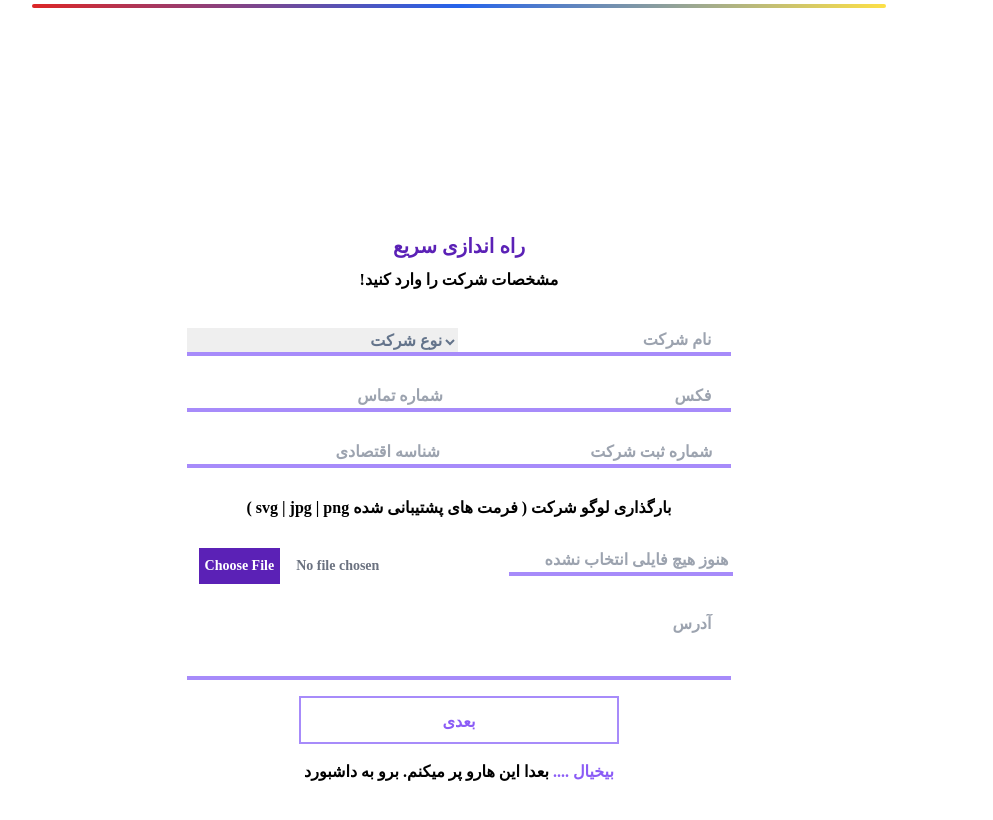
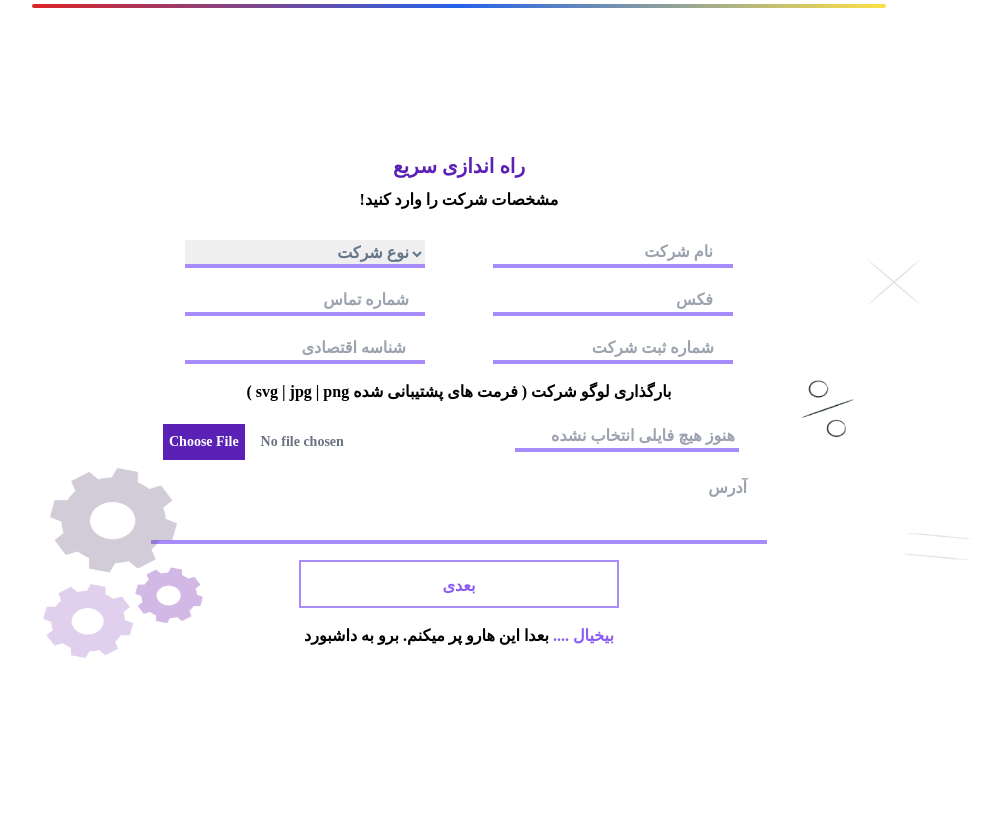
Before and after one commit to rekar-accounting/frontend, a Next.js app: page /Company-Info-Page in a window 1280 px wide. Shown: the top 820 px of the page, without its empty margins (181-1174 px from the left). Built offline with nearby package versions, Linux system fonts and the light colour scheme.

Commit message:
post a photo

```diff
--- a/pages/Company-Info-Page.tsx
+++ b/pages/Company-Info-Page.tsx
@@ -1,49 +1,57 @@
 import next from "next";
 import Link from "next/link";
+import Image from "next/image";
 
 
 export default function Company (){
     return(
-        <div className=" mx-auto md:container md:w-2/3 lg:container lg:w-2/3 mb-10">
+        <div>
+            <div className=" absolute mt-96 pt-20 md:ml-20 lg:ml-56  ">
+               <Image src="/assets/images/gear.png" width={160} height={190} />
+            </div>
+            <div className=" absolute mt-0 right-56 sm:right-0 sm:mt-0 md:mt-64 md:right-3 lg:right-32 ">
+                <Image src="/assets/images/operators.png" width={170} height={300} />
+            </div>
+            <div className=" mx-auto md:container lg:container lg:w-2/3 xl:container xl:w-2/3 mb-10">
                 <div className=" bg-gradient-to-r from-red-600 via-blue-600 to-yellow-300 h-1 rounded-lg mt-1 "></div>
 
 
 
 
 
-            <div className=" mt-56">
+                <div className=" mt-36">
                     <h1 className=" text-center text-xl text-violet-800 "> راه اندازی سریع </h1>
                     <h1 className=" text-center pt-2"> !مشخصات شرکت را وارد کنید </h1>
                 </div>
 
-            <form className="mt-6 mx-auto sm:p-4 md:w-4/5 lg:w-2/3 lg:p-3 lg:mx-auto">
+                <form className="mt-4 mx-auto sm:p-4 md:w-4/5 lg:w-3/4 lg:p-3 lg:mx-auto">
                     <div className="flex">
-                    <select className="border-b-4 border-violet-400 hover:border-violet-800 w-56 md:w-56 lg:w-72 mx-auto focus:outline-none text-slate-500">
+                        <select className="border-b-4 border-violet-400 hover:border-violet-800 w-56 md:w-56 lg:w-60 mx-auto focus:outline-none text-slate-500">
                             <option className=" text-right"> نوع شرکت </option>
                             <option>..........</option>
                             <option>...............</option>
                         </select>
-                    <input type="text" placeholder=" نام شرکت " className="text-right pr-4 border-b-4 border-violet-400 hover:border-violet-800 focus:outline-none mx-auto w-56 md:w-56 lg:w-72 lg:pl-3"/>
+                        <input type="text" placeholder=" نام شرکت " className="text-right pr-4 border-b-4 border-violet-400 hover:border-violet-800 focus:outline-none mx-auto w-56 md:w-56 lg:w-60"/>
                     </div>
-                <div className="flex mt-7 ">
-                    <input type="tel" placeholder=" شماره تماس" className="text-right pr-4 border-b-4 border-violet-400 hover:border-violet-800 focus:outline-none mx-auto w-56 md:w-56 lg:w-72 lg:pl-3" />
-                    <input type="tel" placeholder=" فکس "        className="text-right pr-4 border-b-4 border-violet-400 hover:border-violet-800 focus:outline-none mx-auto w-56 md:w-56 lg:w-72 lg:pl-3" />
+                    <div className="flex mt-5 ">
+                        <input type="tel" placeholder=" شماره تماس" className="text-right pr-4 border-b-4 border-violet-400 hover:border-violet-800 focus:outline-none mx-auto w-56 md:w-56 lg:w-60 " />
+                        <input type="tel" placeholder=" فکس "        className="text-right pr-4 border-b-4 border-violet-400 hover:border-violet-800 focus:outline-none mx-auto w-56 md:w-56 lg:w-60 " />
                     </div>
-                <div className="flex mt-7">
-                    <input type="number" placeholder=" شناسه اقتصادی "  className="text-right border-b-4 pl-2 border-violet-400 hover:border-violet-800 focus:outline-none mx-auto w-56 md:w-56 lg:w-72 lg:pl-3" />
-                    <input type="number" placeholder=" شماره ثبت شرکت " className="text-right border-b-4 pl-10 border-violet-400 hover:border-violet-800 focus:outline-none mx-auto w-56 md:w-56 lg:w-72 lg:pl-3 " />
+                    <div className="flex mt-5">
+                        <input type="number" placeholder=" شناسه اقتصادی "  className="text-right border-b-4 pl-2 border-violet-400 hover:border-violet-800 focus:outline-none mx-auto w-56 md:w-56 lg:w-60 " />
+                        <input type="number" placeholder=" شماره ثبت شرکت " className="text-right border-b-4 pl-10 border-violet-400 hover:border-violet-800 focus:outline-none mx-auto w-56 md:w-56 lg:w-60  " />
                     </div>
                     <div>
-                    <p className=" mt-7 text-center"> ( svg | jpg | png فرمت های پشتیبانی شده ) بارگذاری لوگو شرکت </p>
+                        <p className=" mt-4 text-center"> ( svg | jpg | png فرمت های پشتیبانی شده ) بارگذاری لوگو شرکت </p>
                     </div>
-                <div className="flex mx-auto sm:mx-auto md:mx-auto md:flex mt-7">
+                    <div className="flex mx-auto sm:mx-auto md:mx-auto md:flex mt-5">
 
                         <input type="file" className=" text-sm text-gray-500 file:mr-4 file:py-2 w-96 file:border-0 file:text-sm file:bg-violet-800 file:text-white focus:outline-none pl-3 md:w-96  lg:w-96 lg:pl-3 " />
                         <div className=" sm:m-0 md:ml-10 lg:ml-14">
                             <input type="text" placeholder=" هنوز هیچ فایلی انتخاب نشده " className="mx-7 text-right border-b-4 border-violet-400 hover:border-violet-800 focus:outline-none w-56 md:ml-4 md:w-56 lg:w-56" />
                         </div>
                     </div>
-                <div className=" mt-7">
+                    <div className=" mt-4">
                         <input type="text" placeholder=" آدرس " className=" text-right px-4 w-full border-b-4 border-violet-400 hover:border-violet-800 pr-4 pb-10 focus:outline-none" />
                     </div>
                     <div className=" mt-4 text-center pt-3 mx-auto border-2 border-violet-400 text-violet-500 hover:bg-violet-300 hover:text-black w-80 h-12">
@@ -53,5 +61,7 @@ export default function Company (){
                     <p className=" pt-4 text-violet-500 text-center"> بیخیال .... <span className="text-black"> بعدا این هارو پر میکنم. برو به داشبورد </span> </p>
                 </form>
             </div>
+        </div>
+
     )
 }
```
Also changed, not shown: public/assets/images/gear.png (added), public/assets/images/operators.png (added). Lines whose indentation alone changed are shown as unchanged.
